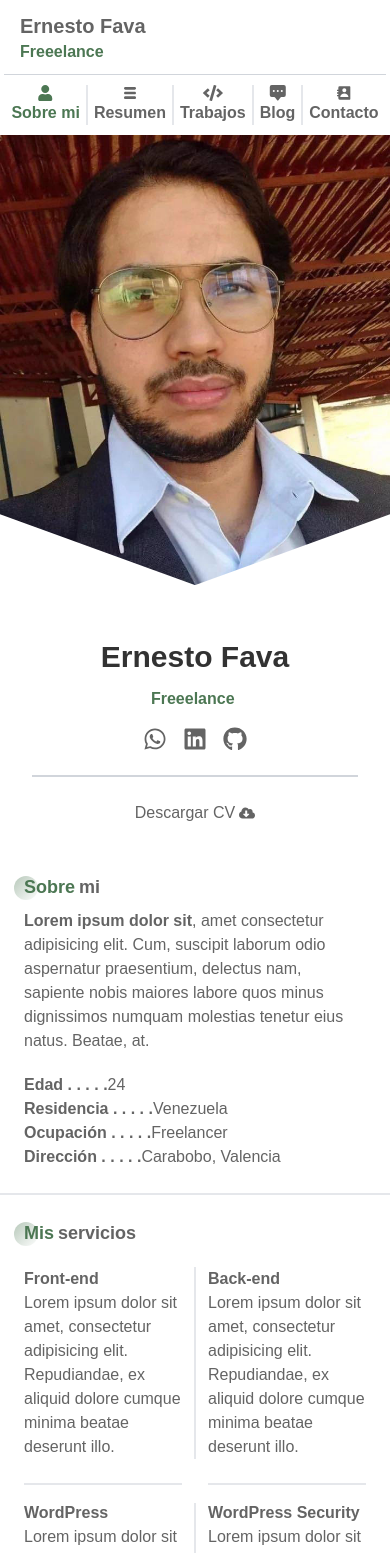
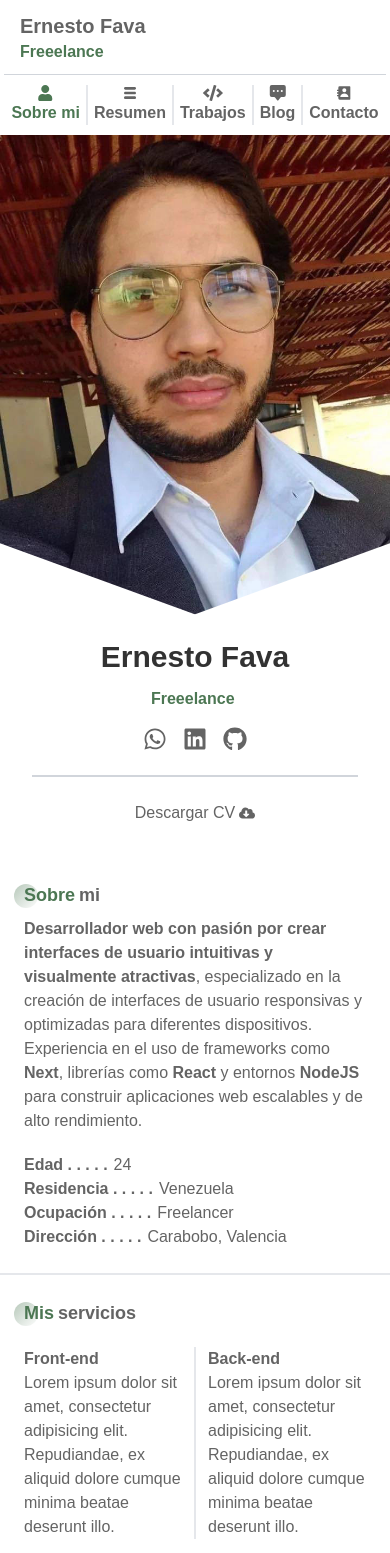
Before and after one commit to Erny23/portafolio, a Next.js app: page / in a window 390 px wide. Shown: the top 1553 px of the page. Built offline with nearby package versions, Linux system fonts and the light colour scheme.

Commit message:
Descripción "Sobre mi"

```diff
--- a/app/globals.css
+++ b/app/globals.css
@@ -169,7 +169,7 @@ div.cube {
 
 
 /* Para pantallas moviles xxs */
-@media (min-width: 320px) {
+@media (min-width: 390px) {
   /* Decorado para foto de perfil */
   div#profileImage::before {
     bottom: -2.5rem;
@@ -182,7 +182,7 @@ div.cube {
 
 
 /* Para pantallas tablet md */
-@media (min-width: 320px) {
+@media (min-width: 768px) {
   /* Decorado para foto de perfil */
   div#profileImage::before {
     width: 20rem;
@@ -206,6 +206,16 @@ div.cube {
     animation-duration: 12s;
     animation-timing-function: linear;
     animation-iteration-count: infinite;
+  }
+
+
+  /* Decorado para foto de perfil */
+  div#profileImage::before {
+    bottom: -6.5rem;
+  }
+
+  div#profileImage::after {
+    bottom: -6.5rem;
   }
 
 
--- a/app/layout.tsx
+++ b/app/layout.tsx
@@ -39,6 +39,7 @@ export default function RootLayout({
 
         {children}
 
+        {/* Cuadros animados de fondo */}
         <div className="cube absolute left-0 size-24 opacity-70" style={{animationDelay: "1s"}}></div>
         <div className="cube absolute left-0 size-24 opacity-70" style={{animationDelay: "8s"}}></div>
         <div className="cube absolute left-[15%] size-48 opacity-50" style={{animationDelay: "11s"}}></div>
--- a/app/page.tsx
+++ b/app/page.tsx
@@ -2,24 +2,27 @@ import { HiBattery100, HiBattery50 } from "react-icons/hi2";
 
 export default function Home() {
   return (
-    <main id="home" className="relative z-0 bg-white rounded-none x:rounded-md lg:rounded-s-none lg:h-[35rem] lg:-ms-0.5 lg:w-1/2 lg:p-1.5 lg:overflow-auto lg:-me-20 xl:h-[38rem]">
+    <main id="home" className="relative z-0 bg-white rounded-none border-y-8 border-white x:rounded-md lg:rounded-s-none lg:h-[35rem] lg:-ms-0.5 lg:w-1/2 lg:p-1.5 lg:overflow-auto lg:-me-20 xl:h-[38rem]">
       <section id="about" className="px-6 pt-6">
         <h1 className="title font-bold text-lg"><span className="text-complementary me-1">Sobre</span>mi</h1>
         <p className="mt-2">
-          <strong>Lorem ipsum dolor sit</strong>, amet consectetur adipisicing elit. Cum, suscipit laborum odio aspernatur praesentium, delectus nam, sapiente nobis maiores labore quos minus dignissimos numquam molestias tenetur eius natus. Beatae, at.
+          <strong>Desarrollador web con pasión por crear interfaces de usuario intuitivas y visualmente atractivas</strong>
+          , especializado en la creación de interfaces de usuario responsivas y optimizadas para diferentes dispositivos.
+          Experiencia en el uso de frameworks como <strong>Next</strong>, librerías como <strong>React</strong> y entornos
+          <strong> NodeJS</strong> para construir aplicaciones web escalables y de alto rendimiento.
         </p>
         <ul className="mt-5">
           <li>
-            <strong>Edad . . . . .</strong> <p className="font-light text-textAlt">24</p>
+            <strong>Edad . . . . .</strong> <p className="ms-1.5 font-light text-textAlt">24</p>
           </li>
           <li>
-            <strong>Residencia . . . . .</strong> <p className="font-light text-textAlt">Venezuela</p>
+            <strong>Residencia . . . . .</strong> <p className="ms-1.5 font-light text-textAlt">Venezuela</p>
           </li>
           <li>
-            <strong>Ocupación . . . . .</strong> <p className="font-light text-textAlt">Freelancer</p>
+            <strong>Ocupación . . . . .</strong> <p className="ms-1.5 font-light text-textAlt">Freelancer</p>
           </li>
           <li>
-            <strong>Dirección . . . . .</strong> <p className="font-light text-textAlt">Carabobo, Valencia</p>
+            <strong>Dirección . . . . .</strong> <p className="ms-1.5 font-light text-textAlt">Carabobo, Valencia</p>
           </li>
         </ul>
       </section>
```
